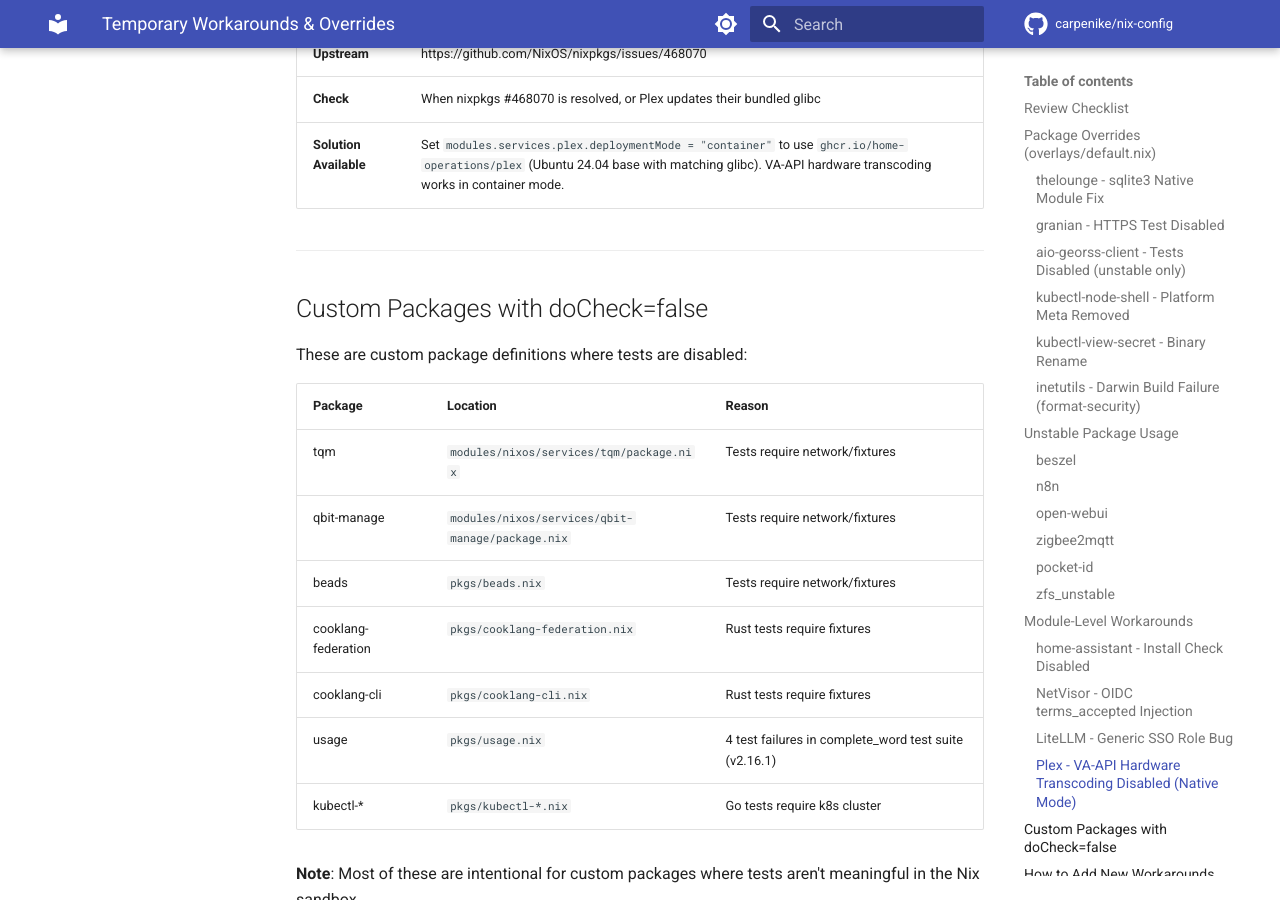
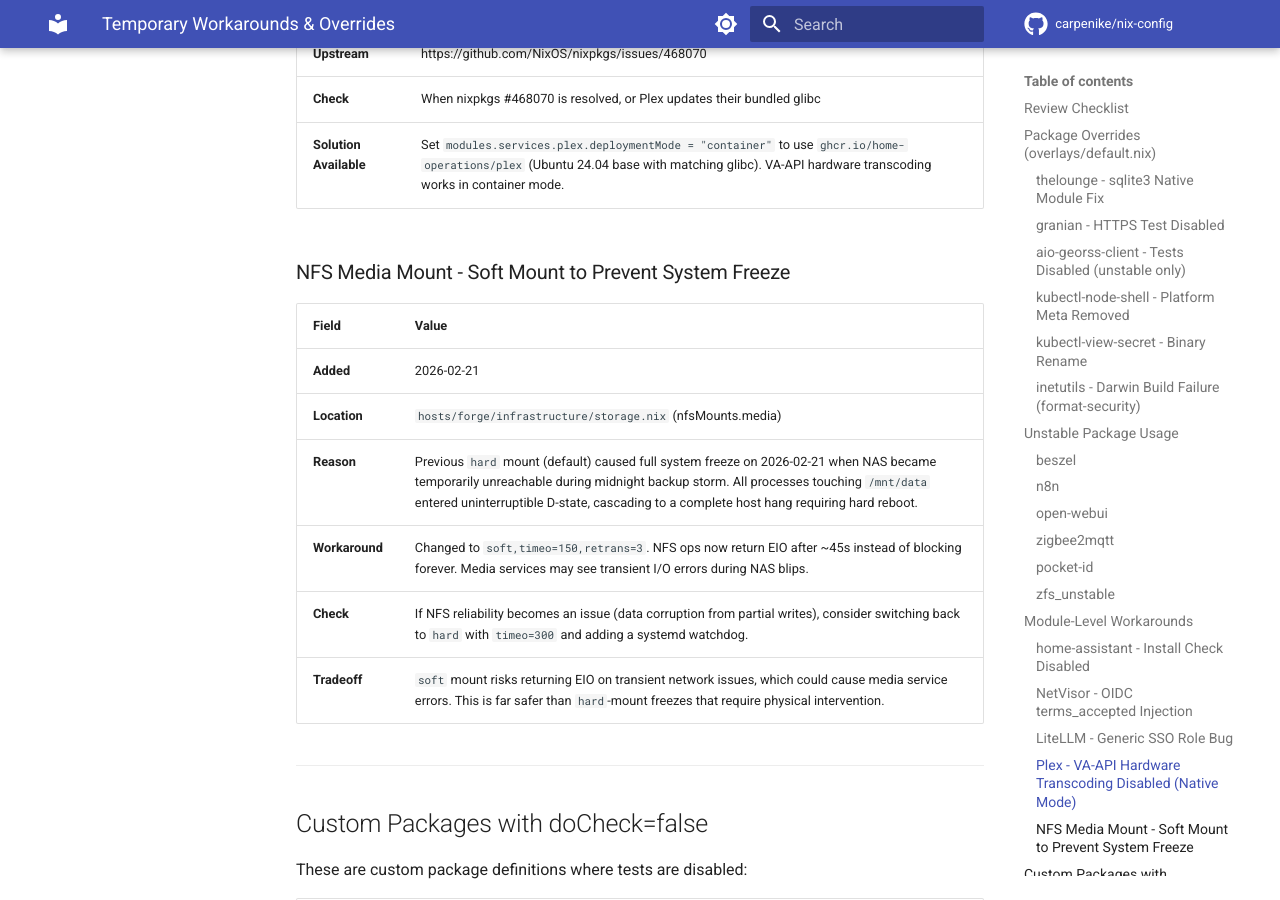
Before and after one commit to carpenike/nix-config, an MkDocs documentation site: the page built from docs/workarounds.md, in a window 1280 px wide and 900 px high, scrolled down 6661 px. Built offline with MkDocs 1.6.1 and Material for MkDocs 9.7.7, drawn with Linux system fonts in a browser that asks for light colours; comment, search, counter and statistics services are not loaded.

Commit message:
fix(forge): mitigate midnight backup storm and NFS freeze
- Add restic-backups.slice with MemoryMax=4G/CPUQuota=200% to cap
  aggregate resource usage across all concurrent restic backup jobs
- Widen RandomizedDelaySec from 30m to 4h, spreading ~30 daily backup
  jobs over 00:00-04:00 instead of a 30-minute stampede
- Switch /mnt/data NFS mount from hard to soft,timeo=150,retrans=3 to
  prevent uninterruptible D-state cascade when NAS is briefly unreachable
- Raise plex and scrypted backup memory limits from 512M to 2G to stop
  recurring OOM kills (observed at ~467MB and ~498MB RSS)
- Document NFS soft mount workaround in docs/workarounds.md

```diff
--- a/docs/workarounds.md
+++ b/docs/workarounds.md
@@ -187,6 +187,17 @@
 | **Check** | When nixpkgs #468070 is resolved, or Plex updates their bundled glibc |
 | **Solution Available** | Set `modules.services.plex.deploymentMode = "container"` to use `ghcr.io/home-operations/plex` (Ubuntu 24.04 base with matching glibc). VA-API hardware transcoding works in container mode. |
 
+### NFS Media Mount - Soft Mount to Prevent System Freeze
+
+| Field | Value |
+|-------|-------|
+| **Added** | 2026-02-21 |
+| **Location** | `hosts/forge/infrastructure/storage.nix` (nfsMounts.media) |
+| **Reason** | Previous `hard` mount (default) caused full system freeze on 2026-02-21 when NAS became temporarily unreachable during midnight backup storm. All processes touching `/mnt/data` entered uninterruptible D-state, cascading to a complete host hang requiring hard reboot. |
+| **Workaround** | Changed to `soft,timeo=150,retrans=3`. NFS ops now return EIO after ~45s instead of blocking forever. Media services may see transient I/O errors during NAS blips. |
+| **Check** | If NFS reliability becomes an issue (data corruption from partial writes), consider switching back to `hard` with `timeo=300` and adding a systemd watchdog. |
+| **Tradeoff** | `soft` mount risks returning EIO on transient network issues, which could cause media service errors. This is far safer than `hard`-mount freezes that require physical intervention. |
+
 ---
 
 ## Custom Packages with doCheck=false
```
Also changed, not shown: 4 other files.
